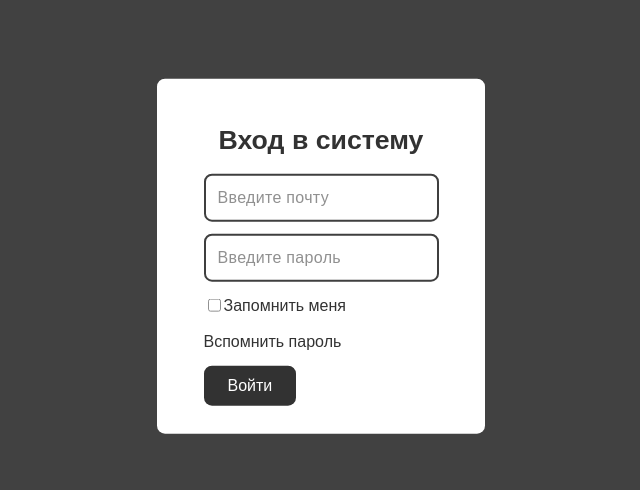
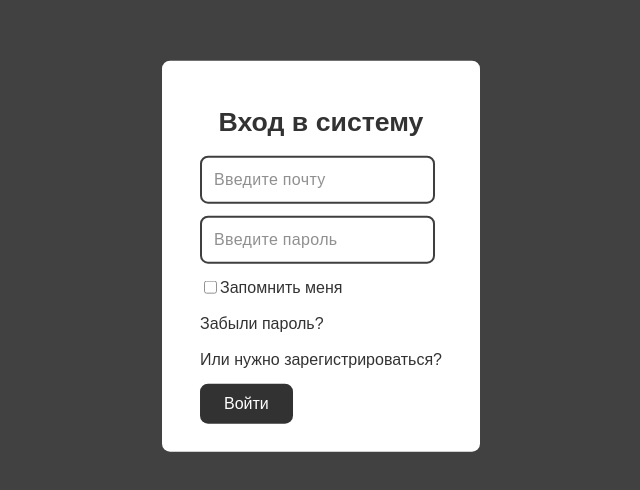
Before and after one commit to TTepel7/CyberBobs_INNO, a Nuxt app in the folder inno-front/: page / in a window 1280 px wide. Shown: the part 144-634 px from the top of the page, without its empty margins (319-959 px from the left). Built offline with nearby package versions, Linux system fonts and the light colour scheme; no server answers.

Commit message:
add registration layout

```diff
--- a/inno-front/components/Login.vue
+++ b/inno-front/components/Auth.vue
@@ -2,18 +2,22 @@
   <button class="fog">
     <div class="modal">
       <div class="header">
-        <h1>Вход в систему</h1>
+        <h1>{{ title }}</h1>
       </div>
       <div class="content">
         <input class="inputField" v-model="email" placeholder='Введите почту' type="text" />
         <input class="inputField" v-model="password" placeholder='Введите пароль' type="password"/>
+        <input v-if='isRegistration' class="inputField" v-model="repeatPassword" placeholder='Повторите пароль' type="password"/>
         <p v-if='errorText' class="error">{{errorText}}</p>
-        <div class="field" @click="isRememberMe = !isRememberMe">
+        <div v-if="!isRegistration" class="field" @click="isRememberMe = !isRememberMe">
           <input type="checkbox" v-model="isRememberMe">
           Запомнить меня
         </div>
+        <div v-if='!isRegistration' class="field">
+          <a class="rememberPassword" @click="rememberPassword" >Забыли пароль?</a>
+        </div>
         <div class="field">
-          <a class="rememberPassword" href="" @click="alert('Сам вспомни')">Вспомнить пароль</a>
+          <a class="registrationSwitch" @click="isRegistration = !isRegistration">{{ registrationSwitch }}</a>
         </div>
         <button class="enterButton" @click="signUp">Войти</button>
       </div>
@@ -32,12 +36,23 @@ export default {
     return {
       email: "",
       password: "",
+      repeatPassword: "",
       isRememberMe: false,
       errorText: "",
+
+      isRegistration: false,
     }
   },
   methods:{
+    rememberPassword(){
+      console.log("rememberPass");
+    },
+    signIn(){
+      this.errorText = "Неверный логин или пароль";
+      alert('Ты не вошёл!');
+    },
     signUp(){
+      if(repeatPassword)
       this.errorText = "Неверный логин или пароль";
       alert('Ты не вошёл!');
     },
@@ -48,6 +63,17 @@ export default {
     validatePassword(password){
       const pattern = /^(?=.*?[A-Z])(?=.*?[a-z])(?=.*?[0-9])(?=.*?[#?!@$ %^&*-]).{8,}$/;
       return pattern.test(password);
+    },
+  },
+  computed:{
+    buttonText(){
+      return this.isRegistration?'Зарегистрироваться':'Войти';
+    },
+    registrationSwitch(){
+      return this.isRegistration?'Или нужно войти?':'Или нужно зарегистрироваться?';
+    },
+    title(){
+      return this.isRegistration?'Регистрация':'Вход в систему';
     }
   }
 }
@@ -67,7 +93,6 @@ export default {
 }
 .modal {
   position: absolute;
-  width: 300px;
   background-color: #ffffff;
   left: 50%;
   top: 50%;
@@ -127,4 +152,12 @@ export default {
   align-items: center;
   margin-bottom: 12px;
 }
+
+.rememberPassword{
+  cursor: pointer;
+}
+
+.registrationSwitch{
+  cursor: pointer;
+}
 </style>
--- a/inno-front/pages/index.vue
+++ b/inno-front/pages/index.vue
@@ -1,14 +1,14 @@
 <template>
   <div>
-    <Login />
+    <Auth />
   </div>
 </template>
 
 <script>
-import Login from "~/components/Login.vue";
+import Auth from "~/components/Auth.vue";
 export default {
   components:{
-    Login,
+    Auth,
   }
 }
 </script>
```
